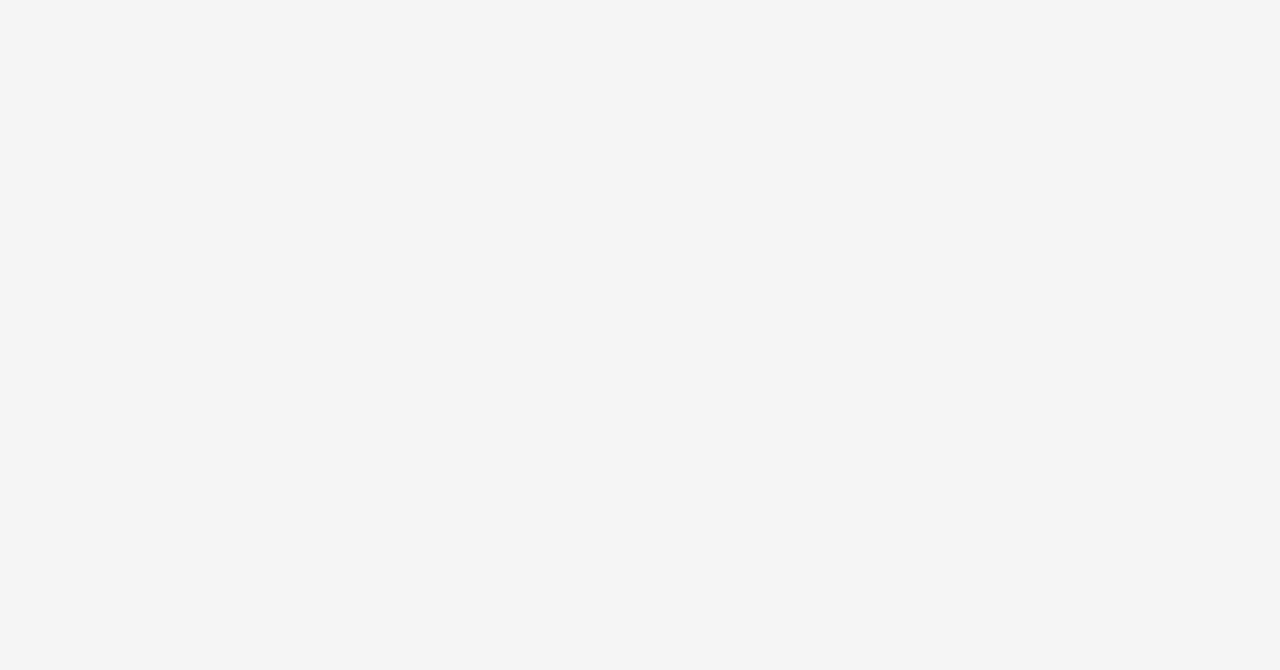
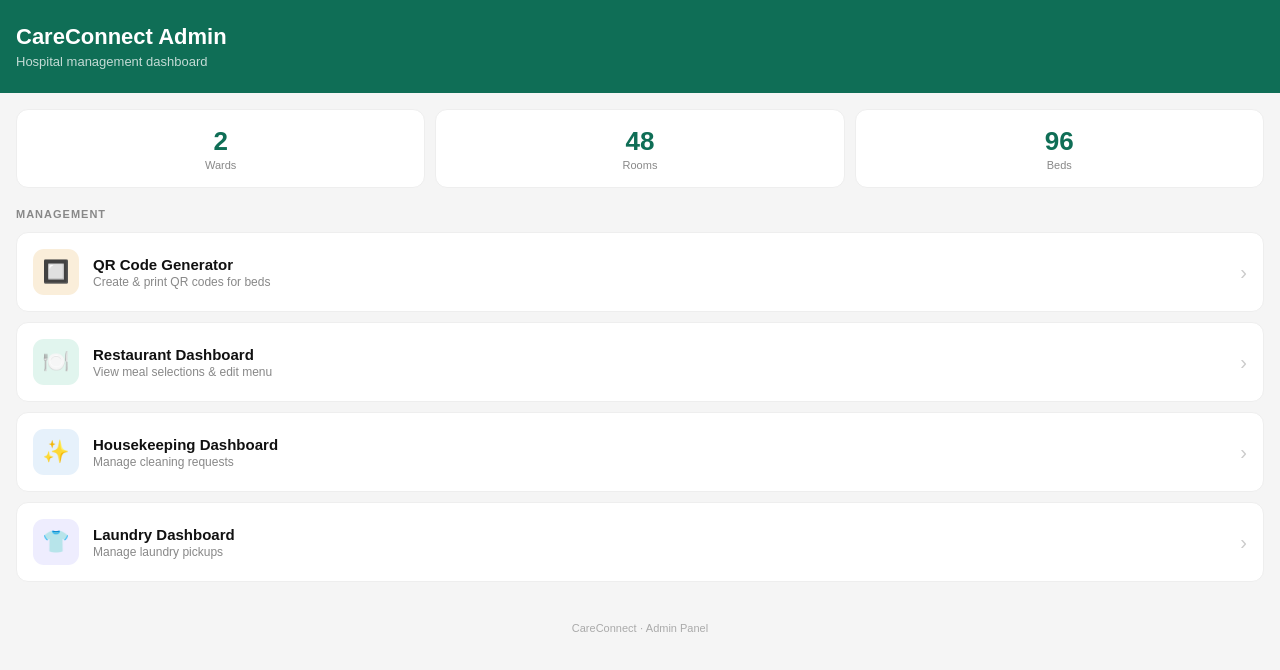
Before and after one commit to m7mdbz18-dot/careconnect, a React (Vite) app: page /admin in a window 1280 px wide. Before the commit this address had no page. Shown: the top 670 px of the page. Built offline with nearby package versions, Linux system fonts and the light colour scheme.

Commit message:
add admin page

```diff
--- a/src/App.jsx
+++ b/src/App.jsx
@@ -9,6 +9,7 @@ import RestaurantDashboard from './pages/RestaurantDashboard'
 import HousekeepingDashboard from './pages/HousekeepingDashboard'
 import LaundryDashboard from './pages/LaundryDashboard'
 import QRGenerator from './pages/QRGenerator'
+import AdminPage from './pages/AdminPage'
 
 function App() {
   return (
@@ -24,6 +25,7 @@ function App() {
         <Route path="/staff/housekeeping" element={<HousekeepingDashboard />} />
         <Route path="/staff/laundry" element={<LaundryDashboard />} />
         <Route path="/admin/qr" element={<QRGenerator />} />
+        <Route path="/admin" element={<AdminPage />} />
       </Routes>
     </BrowserRouter>
   )
--- /dev/null
+++ b/src/pages/AdminPage.jsx
@@ -0,0 +1,48 @@
+import { useNavigate } from 'react-router-dom'
+
+export default function AdminPage() {
+  const navigate = useNavigate()
+
+  const sections = [
+    { title: 'QR Code Generator', desc: 'Create & print QR codes for beds', icon: '🔲', path: '/admin/qr', bg: '#FAEEDA' },
+    { title: 'Restaurant Dashboard', desc: 'View meal selections & edit menu', icon: '🍽️', path: '/staff/restaurant', bg: '#E1F5EE' },
+    { title: 'Housekeeping Dashboard', desc: 'Manage cleaning requests', icon: '✨', path: '/staff/housekeeping', bg: '#E6F1FB' },
+    { title: 'Laundry Dashboard', desc: 'Manage laundry pickups', icon: '👕', path: '/staff/laundry', bg: '#EEEDFE' },
+  ]
+
+  return (
+    <div style={{ minHeight: '100vh', background: '#f5f5f5', fontFamily: 'sans-serif' }}>
+      <div style={{ background: '#0F6E56', padding: '24px 16px', color: '#fff' }}>
+        <h1 style={{ margin: 0, fontSize: 22, fontWeight: 700 }}>CareConnect Admin</h1>
+        <p style={{ margin: '4px 0 0', fontSize: 13, opacity: 0.75 }}>Hospital management dashboard</p>
+      </div>
+
+      <div style={{ padding: 16 }}>
+        <div style={{ display: 'grid', gridTemplateColumns: '1fr 1fr 1fr', gap: 10, marginBottom: 20 }}>
+          {[['Wards', '2'], ['Rooms', '48'], ['Beds', '96']].map(([label, val]) => (
+            <div key={label} style={{ background: '#fff', borderRadius: 12, padding: '16px 12px', textAlign: 'center', border: '0.5px solid #eee' }}>
+              <p style={{ margin: 0, fontSize: 26, fontWeight: 700, color: '#0F6E56' }}>{val}</p>
+              <p style={{ margin: '2px 0 0', fontSize: 11, color: '#888' }}>{label}</p>
+            </div>
+          ))}
+        </div>
+
+        <p style={{ margin: '0 0 12px', fontSize: 11, fontWeight: 600, color: '#888', textTransform: 'uppercase', letterSpacing: 1 }}>Management</p>
+        <div style={{ display: 'flex', flexDirection: 'column', gap: 10 }}>
+          {sections.map(s => (
+            <div key={s.path} onClick={() => navigate(s.path)} style={{ background: '#fff', borderRadius: 12, padding: '16px', display: 'flex', alignItems: 'center', gap: 14, cursor: 'pointer', border: '0.5px solid #eee' }}>
+              <div style={{ width: 46, height: 46, borderRadius: 11, background: s.bg, display: 'flex', alignItems: 'center', justifyContent: 'center', fontSize: 22, flexShrink: 0 }}>{s.icon}</div>
+              <div style={{ flex: 1 }}>
+                <p style={{ margin: 0, fontWeight: 600, fontSize: 15, color: '#111' }}>{s.title}</p>
+                <p style={{ margin: '2px 0 0', fontSize: 12, color: '#888' }}>{s.desc}</p>
+              </div>
+              <span style={{ color: '#ccc', fontSize: 20 }}>›</span>
+            </div>
+          ))}
+        </div>
+      </div>
+
+      <p style={{ textAlign: 'center', fontSize: 11, color: '#aaa', marginTop: 24, paddingBottom: 24 }}>CareConnect · Admin Panel</p>
+    </div>
+  )
+}
```
